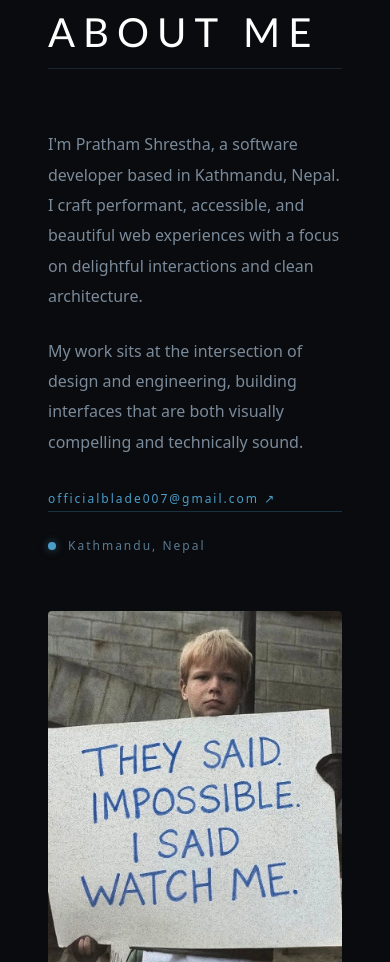
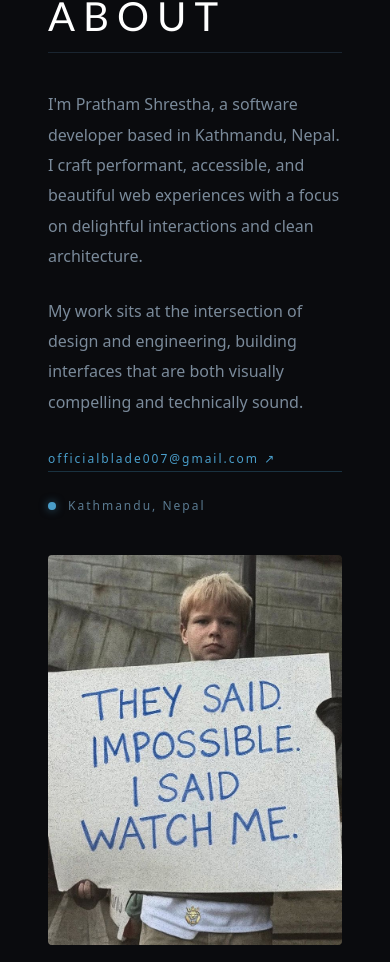
Before and after one commit to shresthanikhil16/Portfolio, a React (Vite) app: page / in a window 390 px wide. Shown: the part 1038-2000 px from the top of the page. Built offline with nearby package versions, Linux system fonts and the light colour scheme; a web font is replaced by a local one.

Commit message:
Refactor About and Hero styles for improved layout and responsiveness

```diff
--- a/src/pages/About.css
+++ b/src/pages/About.css
@@ -9,13 +9,13 @@
 .about-container {
   max-width: 1200px;
   margin: 0 auto;
-  padding: 120px 64px;
+  padding: 60px 64px;
 }
 
 /* ── Section header ── */
 .about-header {
   display: block;
-  margin-bottom: 64px;
+  margin-bottom: 32px;
 }
 
 .about-header-text {
@@ -75,13 +75,13 @@
   border-color: #ffffff44;
 }
 
-/* ── Quote image panel (centered and constrained) ── */
+/* ── Quote image panel ── */
 .about-image-panel {
   display: flex;
   align-items: center;
   justify-content: center;
   overflow: hidden;
-  max-width: 560px;
+  max-width: 360px;
   width: 100%;
   margin-left: auto;
 }
@@ -90,11 +90,11 @@
   display: block;
   width: 100%;
   height: auto;
-  max-height: 72vh;
+  max-height: 420px;
   object-fit: contain;
   object-position: center;
   border-radius: 4px;
-  box-shadow: 0 8px 30px rgba(0,0,0,0.55);
+  box-shadow: 0 8px 30px rgba(0, 0, 0, 0.55);
   transition: transform 0.35s ease, filter 0.35s ease;
 }
 .about-image-panel:hover .about-quote-img {
@@ -102,7 +102,7 @@
   filter: brightness(1) saturate(1);
 }
 
-/* Location */
+/* ── Location ── */
 .about-location {
   display: flex;
   align-items: center;
@@ -124,25 +124,25 @@
 /* ── Responsive ── */
 @media (max-width: 900px) {
   .about-container {
-    padding: 80px 40px;
+    padding: 60px 40px;
   }
   .about-body-row {
     grid-template-columns: 1fr;
-    gap: 56px;
+    gap: 40px;
   }
-  .about-stats {
-    grid-template-columns: repeat(3, 1fr);
+  .about-image-panel {
+    margin-left: 0;
+    max-width: 320px;
   }
 }
 @media (max-width: 560px) {
   .about-container {
-    padding: 64px 24px;
-  }
-  .about-stats {
-    grid-template-columns: 1fr 1fr;
+    padding: 48px 24px;
   }
   .about-header {
-    gap: 16px;
-    margin-bottom: 48px;
+    margin-bottom: 24px;
+  }
+  .about-image-panel {
+    max-width: 100%;
   }
 }
--- a/src/pages/About.jsx
+++ b/src/pages/About.jsx
@@ -8,7 +8,7 @@ export default function About() {
         {/* ── Section header ── */}
         <div className="about-header" data-animate>
           <div className="about-header-text">
-            <h2 className="about-title">ABOUT ME</h2>
+            <h2 className="about-title">ABOUT</h2>
             <div className="about-header-line" />
           </div>
         </div>
@@ -28,7 +28,7 @@ export default function About() {
               technically sound.
             </p>
             <a
-              href="mailto:prathamshrestha@email.com"
+              href="mailto:officialblade007@gmail.com"
               className="about-email-link"
             >
               officialblade007@gmail.com ↗
--- a/src/pages/Hero.css
+++ b/src/pages/Hero.css
@@ -17,7 +17,7 @@
   flex: 0 0 48%;
   display: flex;
   flex-direction: column;
-  justify-content: center;
+  justify-content: flex-end;
   padding: 0 60px 80px 64px;
 }
 
@@ -154,6 +154,7 @@
     z-index: 2;
     flex: 0 0 48%;
     margin-right: 52%;
+    justify-content: flex-end;
   }
   .hero-photo img {
     position: absolute;
@@ -163,7 +164,10 @@
     object-fit: cover;
     object-position: center;
   }
-  .hero-photo::before { z-index: 1; pointer-events: none; }
+  .hero-photo::before {
+    z-index: 1;
+    pointer-events: none;
+  }
 }
 
 /* ── Responsive ── */
@@ -174,6 +178,7 @@
   }
   .hero-left {
     flex: none;
+    justify-content: flex-end;
     padding: 120px 32px 48px;
   }
   .hero-photo {
```
